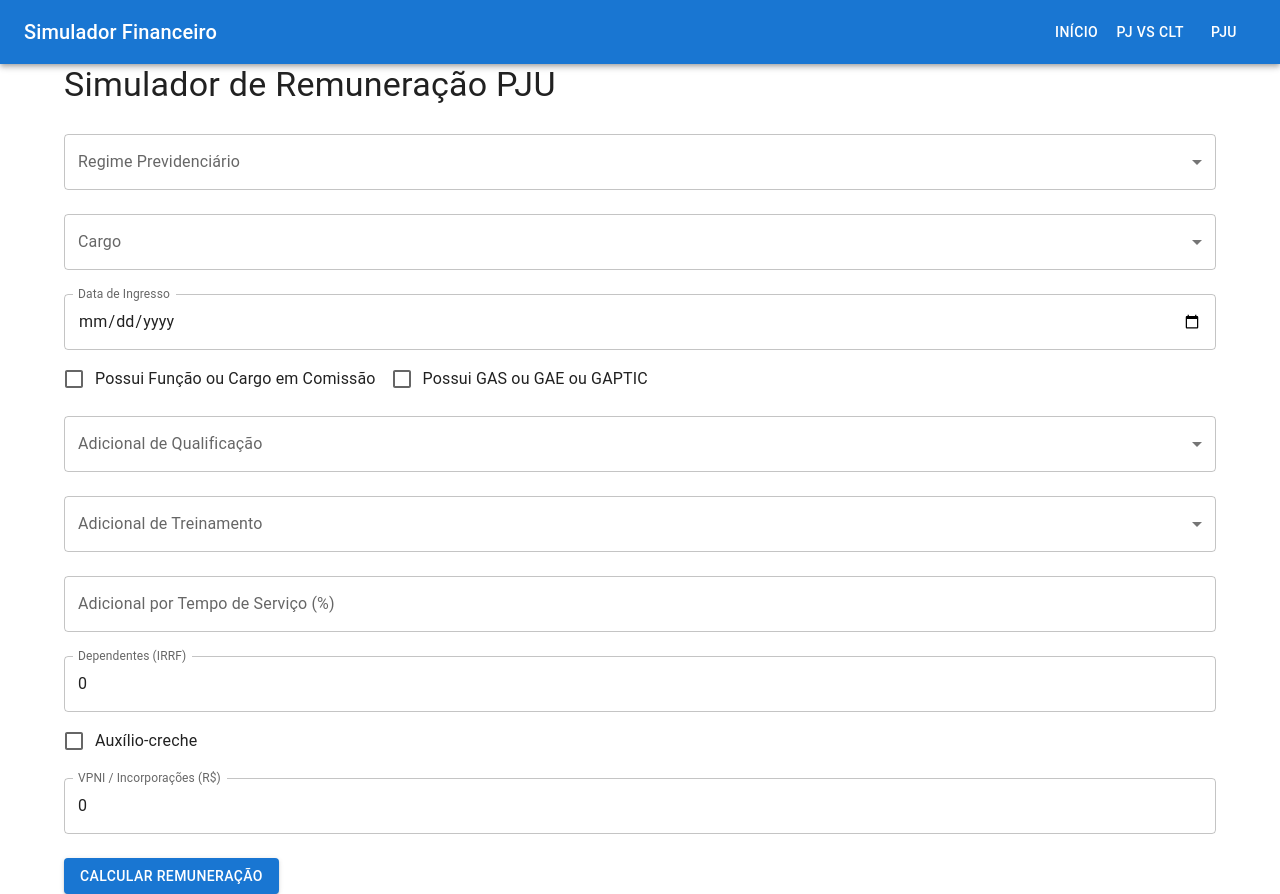
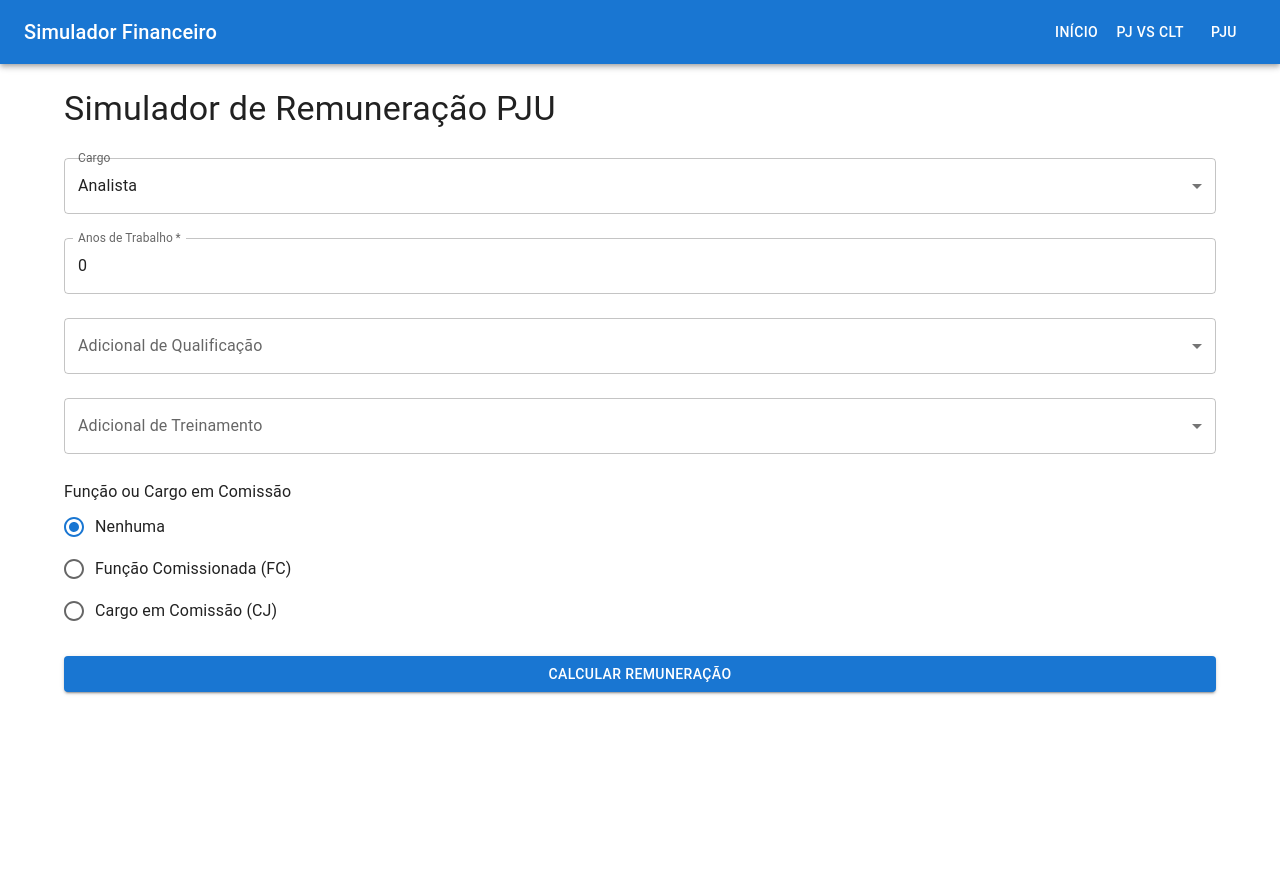
Before and after one commit to ealexbarros/react-projects, a React (Create React App) app: page /pju in a window 1280 px wide. After the commit the page ends 800 px from the top, so only its background shows below. Built offline with nearby package versions, Linux system fonts and the light colour scheme.

Commit message:
Update PJUSimulator.js
Ajuste para permitir só FC ou só CJ

```diff
--- a/src/components/PJUSimulator.js
+++ b/src/components/PJUSimulator.js
@@ -1,117 +1,125 @@
 import React, { useState } from 'react';
-import { TextField, Select, MenuItem, FormControl, InputLabel, Button, Typography, Box, Checkbox, FormControlLabel } from '@mui/material';
+import {
+  TextField,
+  Button,
+  Select,
+  MenuItem,
+  FormControl,
+  InputLabel,
+  Typography,
+  Box,
+  RadioGroup,
+  Radio,
+  FormControlLabel
+} from '@mui/material';
+
+const PJUSalarySimulator = () => {
+  const [formData, setFormData] = useState({
+    cargo: 'analista',
+    anosTrabalho: 0,
+    adicionalQualificacao: '',
+    adicionalTreinamento: '',
+    comissao: 'nenhuma',
+    comissaoTipo: '',
+  });
+
+  const [result, setResult] = useState(null);
+
+  const handleInputChange = (event) => {
+    const { name, value } = event.target;
+    setFormData(prevData => ({
+      ...prevData,
+      [name]: value
+    }));
+
+    // Reset comissaoTipo if comissao changes
+    if (name === 'comissao') {
+      setFormData(prevData => ({
+        ...prevData,
+        comissaoTipo: ''
+      }));
+    }
+  };
+
+  const handleSubmit = (event) => {
+    event.preventDefault();
+    const calculatedSalary = calculateSalary(formData);
+    setResult(calculatedSalary);
+  };
 
   const analistaSalaryTable = [
-  { level: 13, base: 8755.43, gaj: 12257.60 },
-  { level: 12, base: 8500.42, gaj: 11900.59 },
-  { level: 11, base: 8252.83, gaj: 11553.96 },
-  { level: 10, base: 8012.46, gaj: 11217.44 },
-  { level: 9, base: 7779.09, gaj: 10890.73 },
-  { level: 8, base: 7359.59, gaj: 10303.43 },
-  { level: 7, base: 7145.23, gaj: 10003.32 },
-  { level: 6, base: 6937.12, gaj: 9711.97 },
-  { level: 5, base: 6735.06, gaj: 9429.08 },
-  { level: 4, base: 6538.91, gaj: 9154.47 },
-  { level: 3, base: 6186.28, gaj: 8660.79 },
-  { level: 2, base: 6006.09, gaj: 8408.53 },
-  { level: 1, base: 5831.16, gaj: 8163.62 },
+    { nivel: 13, base: 8755.43, gaj: 12257.60 },
+    { nivel: 12, base: 8500.42, gaj: 11900.59 },
+    { nivel: 11, base: 8252.83, gaj: 11553.96 },
+    { nivel: 10, base: 8012.46, gaj: 11217.44 },
+    { nivel: 9, base: 7779.09, gaj: 10890.73 },
+    { nivel: 8, base: 7359.59, gaj: 10303.43 },
+    { nivel: 7, base: 7145.23, gaj: 10003.32 },
+    { nivel: 6, base: 6937.12, gaj: 9711.97 },
+    { nivel: 5, base: 6735.06, gaj: 9429.08 },
+    { nivel: 4, base: 6538.91, gaj: 9154.47 },
+    { nivel: 3, base: 6186.28, gaj: 8660.79 },
+    { nivel: 2, base: 6006.09, gaj: 8408.53 },
+    { nivel: 1, base: 5831.16, gaj: 8163.62 },
   ];
 
   const tecnicoSalaryTable = [
-  { level: 13, base: 5336.35, gaj: 7470.89 },
-  { level: 12, base: 5180.92, gaj: 7253.29 },
-  { level: 11, base: 5030.02, gaj: 7042.03 },
-  { level: 10, base: 4883.52, gaj: 6836.93 },
-  { level: 9, base: 4741.26, gaj: 6637.76 },
-  { level: 8, base: 4485.59, gaj: 6279.83 },
-  { level: 7, base: 4354.94, gaj: 6096.92 },
-  { level: 6, base: 4228.11, gaj: 5919.35 },
-  { level: 5, base: 4104.96, gaj: 5746.94 },
-  { level: 4, base: 3985.39, gaj: 5579.55 },
-  { level: 3, base: 3770.47, gaj: 5278.66 },
-  { level: 2, base: 3660.66, gaj: 5124.92 },
-  { level: 1, base: 3554.02, gaj: 4975.63 },
+    { nivel: 13, base: 5336.35, gaj: 7470.89 },
+    { nivel: 12, base: 5180.92, gaj: 7253.29 },
+    { nivel: 11, base: 5030.02, gaj: 7042.03 },
+    { nivel: 10, base: 4883.52, gaj: 6836.93 },
+    { nivel: 9, base: 4741.26, gaj: 6637.76 },
+    { nivel: 8, base: 4485.59, gaj: 6279.83 },
+    { nivel: 7, base: 4354.94, gaj: 6096.92 },
+    { nivel: 6, base: 4228.11, gaj: 5919.35 },
+    { nivel: 5, base: 4104.96, gaj: 5746.94 },
+    { nivel: 4, base: 3985.39, gaj: 5579.55 },
+    { nivel: 3, base: 3770.47, gaj: 5278.66 },
+    { nivel: 2, base: 3660.66, gaj: 5124.92 },
+    { nivel: 1, base: 3554.02, gaj: 4975.63 },
   ];
 
-const PJUSimulator = () => {
-  const [formData, setFormData] = useState({
-    regime: '',
-    cargoTipo: '',
-    ingressoData: '',
-    funcaoComissao: false,
-    gasGaeGaptic: false,
-    adicionalQualificacao: '',
-    adicionalTreinamento: '',
-    adicionalTempoServico: '',
-    dependentesIRRF: 0,
-    auxilioCreche: false,
-    vpniIncorporacoes: 0,
-  });
+  const calculateSalary = (data) => {
+    const salaryTable = data.cargo === 'analista' ? analistaSalaryTable : tecnicoSalaryTable;
+    const nivel = Math.min(Math.max(data.anosTrabalho, 1), 13);
+    const { base, gaj } = salaryTable.find(item => item.nivel === nivel);
 
-  const [resultado, setResultado] = useState(null);
+    let totalSalary = base + gaj;
 
-  const handleChange = (event) => {
-    const { name, value, checked, type } = event.target;
-    setFormData(prevData => ({
-      ...prevData,
-      [name]: type === 'checkbox' ? checked : value
-    }));
+    // Adicional de Qualificação
+    const qualificacaoPercentages = {
+      'pos': 0.075,
+      'mestrado': 0.10,
+      'doutorado': 0.12
     };
-
-  const calcularSalario = () => {
-    const anosTrabalho = new Date().getFullYear() - new Date(formData.ingressoData).getFullYear();
-    const nivel = Math.min(Math.max(1, anosTrabalho + 1), 13);
-    const salaryTable = formData.cargoTipo === 'analista' ? analistaSalaryTable : tecnicoSalaryTable;
-    const { base, gaj } = salaryTable.find(item => item.level === nivel);
-
-    let salarioBase = base;
-    let salarioTotal = base + gaj;
-
-    // Adicional de Qualificação (aplicado apenas sobre o salário base)
-    if (formData.adicionalQualificacao === 'pos') salarioTotal += salarioBase * 0.075;
-    else if (formData.adicionalQualificacao === 'mestrado') salarioTotal += salarioBase * 0.10;
-    else if (formData.adicionalQualificacao === 'doutorado') salarioTotal += salarioBase * 0.12;
-
-    // Adicional de Treinamento (aplicado apenas sobre o salário base)
-    if (formData.adicionalTreinamento === '1') salarioTotal += salarioBase * 0.01;
-    else if (formData.adicionalTreinamento === '2') salarioTotal += salarioBase * 0.02;
-    else if (formData.adicionalTreinamento === '3') salarioTotal += salarioBase * 0.03;
-
-    // Adicionar outros cálculos conforme necessário
-    // Por exemplo, Adicional por Tempo de Serviço
-    if (formData.adicionalTempoServico) {
-      salarioTotal += salarioBase * (parseFloat(formData.adicionalTempoServico) / 100);
+    if (data.adicionalQualificacao) {
+      totalSalary += base * qualificacaoPercentages[data.adicionalQualificacao];
     }
 
-    // VPNI / Incorporações
-    salarioTotal += parseFloat(formData.vpniIncorporacoes || 0);
+    // Adicional de Treinamento
+    if (data.adicionalTreinamento) {
+      totalSalary += base * (parseInt(data.adicionalTreinamento) / 100);
+    }
 
-    setResultado({
-      salarioBase: salarioBase.toFixed(2),
-      gaj: gaj.toFixed(2),
-      salarioTotal: salarioTotal.toFixed(2),
-      nivel: nivel
-    });
+    // Aqui você pode adicionar a lógica para FC e CJ quando tiver os valores específicos
+
+    return totalSalary;
   };
 
   return (
-    <Box>
+    <Box component="form" onSubmit={handleSubmit} sx={{ mt: 3 }}>
       <Typography variant="h4" gutterBottom>
         Simulador de Remuneração PJU
       </Typography>
-      <form>
-        <FormControl fullWidth margin="normal">
-          <InputLabel>Regime Previdenciário</InputLabel>
-          <Select name="regime" value={formData.regime} onChange={handleChange}>
-            <MenuItem value="paridade">Paridade</MenuItem>
-            <MenuItem value="media">Média</MenuItem>
-            <MenuItem value="funpresp">Funpresp</MenuItem>
-          </Select>
-        </FormControl>
 
       <FormControl fullWidth margin="normal">
         <InputLabel>Cargo</InputLabel>
-          <Select name="cargoTipo" value={formData.cargoTipo} onChange={handleChange}>
+        <Select
+          name="cargo"
+          value={formData.cargo}
+          onChange={handleInputChange}
+          required
+        >
           <MenuItem value="analista">Analista</MenuItem>
           <MenuItem value="tecnico">Técnico</MenuItem>
         </Select>
@@ -120,27 +128,21 @@ const PJUSimulator = () => {
       <TextField
         fullWidth
         margin="normal"
-          label="Data de Ingresso"
-          type="date"
-          name="ingressoData"
-          value={formData.ingressoData}
-          onChange={handleChange}
-          InputLabelProps={{ shrink: true }}
-        />
-
-        <FormControlLabel
-          control={<Checkbox name="funcaoComissao" checked={formData.funcaoComissao} onChange={handleChange} />}
-          label="Possui Função ou Cargo em Comissão"
-        />
-
-        <FormControlLabel
-          control={<Checkbox name="gasGaeGaptic" checked={formData.gasGaeGaptic} onChange={handleChange} />}
-          label="Possui GAS ou GAE ou GAPTIC"
+        label="Anos de Trabalho"
+        name="anosTrabalho"
+        type="number"
+        value={formData.anosTrabalho}
+        onChange={handleInputChange}
+        required
       />
 
       <FormControl fullWidth margin="normal">
         <InputLabel>Adicional de Qualificação</InputLabel>
-          <Select name="adicionalQualificacao" value={formData.adicionalQualificacao} onChange={handleChange}>
+        <Select
+          name="adicionalQualificacao"
+          value={formData.adicionalQualificacao}
+          onChange={handleInputChange}
+        >
           <MenuItem value="">Nenhum</MenuItem>
           <MenuItem value="pos">Pós-graduação (7,5%)</MenuItem>
           <MenuItem value="mestrado">Mestrado (10%)</MenuItem>
@@ -150,7 +152,11 @@ const PJUSimulator = () => {
 
       <FormControl fullWidth margin="normal">
         <InputLabel>Adicional de Treinamento</InputLabel>
-          <Select name="adicionalTreinamento" value={formData.adicionalTreinamento} onChange={handleChange}>
+        <Select
+          name="adicionalTreinamento"
+          value={formData.adicionalTreinamento}
+          onChange={handleInputChange}
+        >
           <MenuItem value="">Nenhum</MenuItem>
           <MenuItem value="1">1%</MenuItem>
           <MenuItem value="2">2%</MenuItem>
@@ -158,57 +164,67 @@ const PJUSimulator = () => {
         </Select>
       </FormControl>
 
-        <TextField
-          fullWidth
-          margin="normal"
-          label="Adicional por Tempo de Serviço (%)"
-          type="number"
-          name="adicionalTempoServico"
-          value={formData.adicionalTempoServico}
-          onChange={handleChange}
-        />
+      <FormControl component="fieldset" margin="normal">
+        <Typography variant="subtitle1">Função ou Cargo em Comissão</Typography>
+        <RadioGroup
+          name="comissao"
+          value={formData.comissao}
+          onChange={handleInputChange}
+        >
+          <FormControlLabel value="nenhuma" control={<Radio />} label="Nenhuma" />
+          <FormControlLabel value="fc" control={<Radio />} label="Função Comissionada (FC)" />
+          <FormControlLabel value="cj" control={<Radio />} label="Cargo em Comissão (CJ)" />
+        </RadioGroup>
+      </FormControl>
 
-        <TextField
-          fullWidth
-          margin="normal"
-          label="Dependentes (IRRF)"
-          type="number"
-          name="dependentesIRRF"
-          value={formData.dependentesIRRF}
-          onChange={handleChange}
-        />
+      {formData.comissao === 'fc' && (
+        <FormControl fullWidth margin="normal">
+          <InputLabel>Tipo de FC</InputLabel>
+          <Select
+            name="comissaoTipo"
+            value={formData.comissaoTipo}
+            onChange={handleInputChange}
+            required
+          >
+            <MenuItem value="FC-01">FC-01</MenuItem>
+            <MenuItem value="FC-02">FC-02</MenuItem>
+            <MenuItem value="FC-03">FC-03</MenuItem>
+            <MenuItem value="FC-04">FC-04</MenuItem>
+            <MenuItem value="FC-05">FC-05</MenuItem>
+            <MenuItem value="FC-06">FC-06</MenuItem>
+          </Select>
+        </FormControl>
+      )}
 
-        <FormControlLabel
-          control={<Checkbox name="auxilioCreche" checked={formData.auxilioCreche} onChange={handleChange} />}
-          label="Auxílio-creche"
-        />
+      {formData.comissao === 'cj' && (
+        <FormControl fullWidth margin="normal">
+          <InputLabel>Tipo de CJ</InputLabel>
+          <Select
+            name="comissaoTipo"
+            value={formData.comissaoTipo}
+            onChange={handleInputChange}
+            required
+          >
+            <MenuItem value="CJ-01">CJ-01</MenuItem>
+            <MenuItem value="CJ-02">CJ-02</MenuItem>
+            <MenuItem value="CJ-03">CJ-03</MenuItem>
+            <MenuItem value="CJ-04">CJ-04</MenuItem>
+          </Select>
+        </FormControl>
+      )}
 
-        <TextField
-          fullWidth
-          margin="normal"
-          label="VPNI / Incorporações (R$)"
-          type="number"
-          name="vpniIncorporacoes"
-          value={formData.vpniIncorporacoes}
-          onChange={handleChange}
-        />
-
-        <Button variant="contained" color="primary" onClick={calcularSalario} sx={{ mt: 2 }}>
+      <Button type="submit" variant="contained" color="primary" fullWidth sx={{ mt: 2 }}>
         Calcular Remuneração
       </Button>
-      </form>
 
-      {resultado && (
-        <Box sx={{ mt: 2 }}>
+      {result && (
+        <Box sx={{ mt: 3 }}>
           <Typography variant="h6">Resultado da Simulação:</Typography>
-          <Typography>Nível: {resultado.nivel}</Typography>
-          <Typography>Salário Base: R$ {resultado.salarioBase}</Typography>
-          <Typography>GAJ: R$ {resultado.gaj}</Typography>
-          <Typography>Remuneração Total Estimada: R$ {resultado.salarioTotal}</Typography>
+          <Typography>Remuneração Total: R$ {result.toFixed(2)}</Typography>
         </Box>
       )}
     </Box>
   );
 };
 
-export default PJUSimulator;
+export default PJUSalarySimulator;
```
Lines whose indentation alone changed are shown as unchanged.
